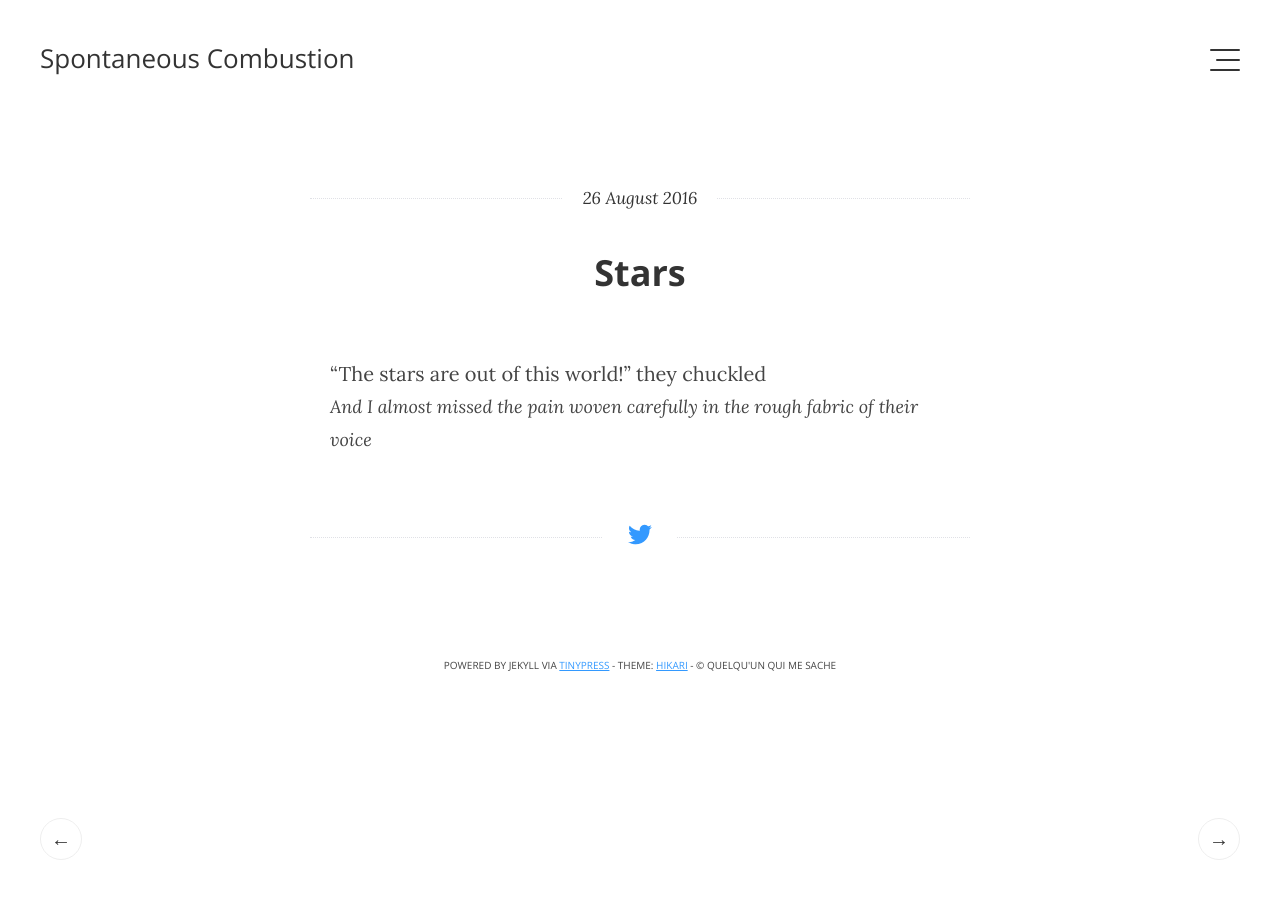
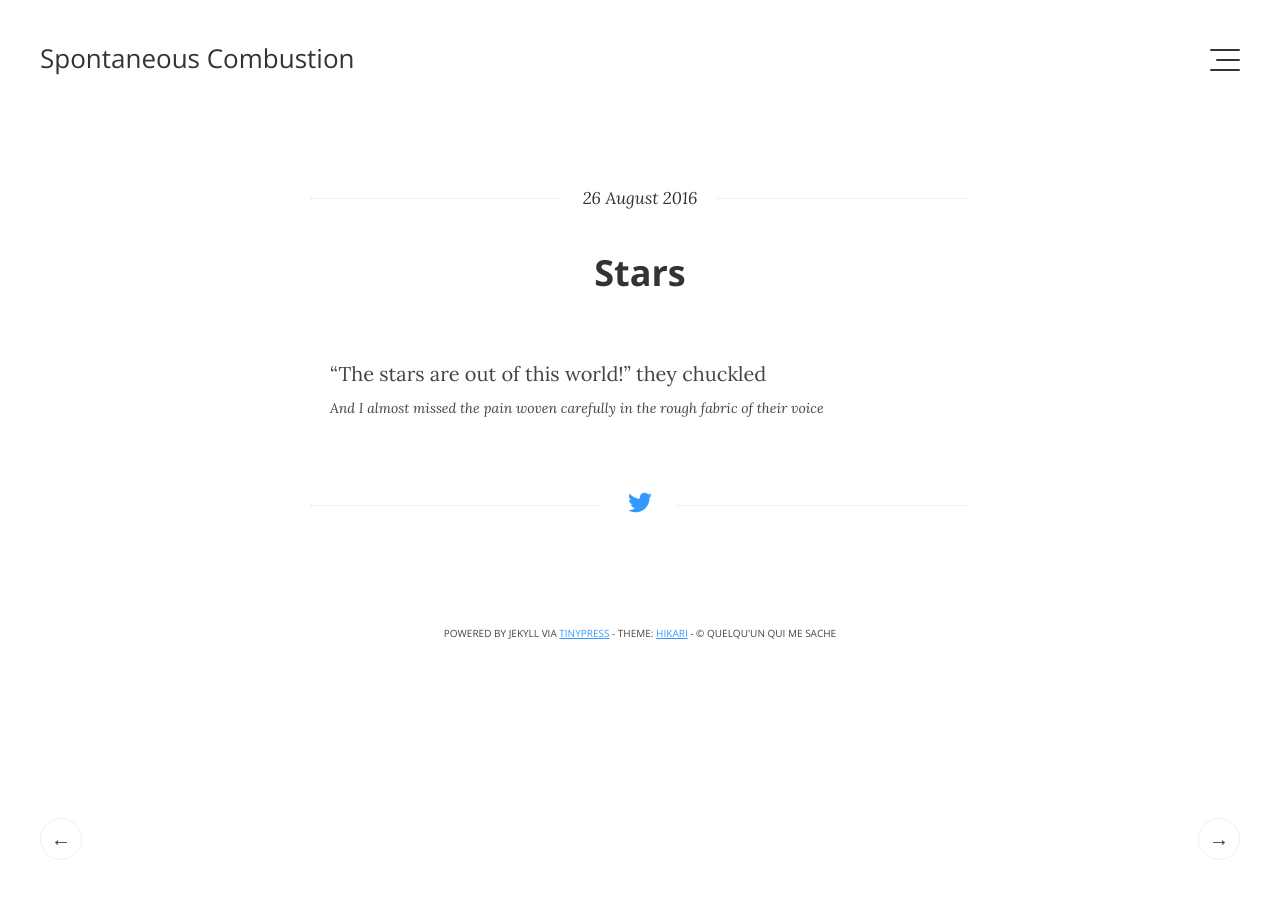
Before and after one commit to quinez/quinez.github.io, a Jekyll site: the page built from _posts/2016-08-26-stars.markdown, in a window 1280 px wide. Built offline with Jekyll 4.4.1, drawn with Linux system fonts in a browser that asks for light colours.

Commit message:
Post update: Stars

```diff
--- a/_posts/2016-08-26-stars.markdown
+++ b/_posts/2016-08-26-stars.markdown
@@ -5,4 +5,4 @@ layout: post
 ---
 "The stars are out of this world!" they chuckled
 <br/>
-<i style="font-size:18px;">And I almost missed the pain woven carefully in the rough fabric of their voice</i>
+<i style="font-size:14px;">And I almost missed the pain woven carefully in the rough fabric of their voice</i>
```
